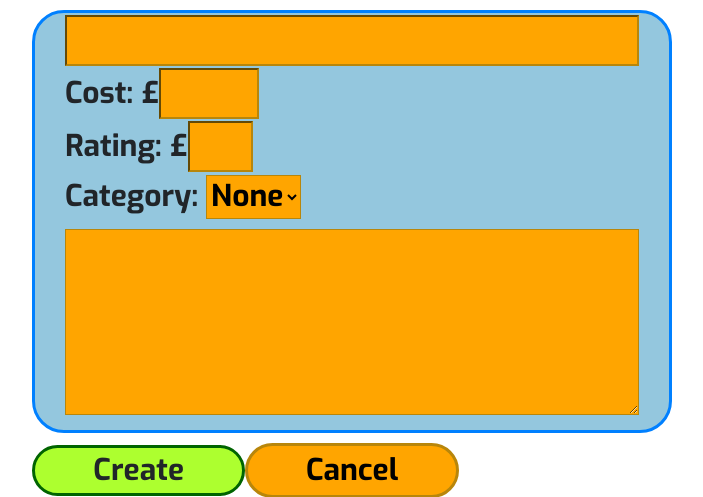
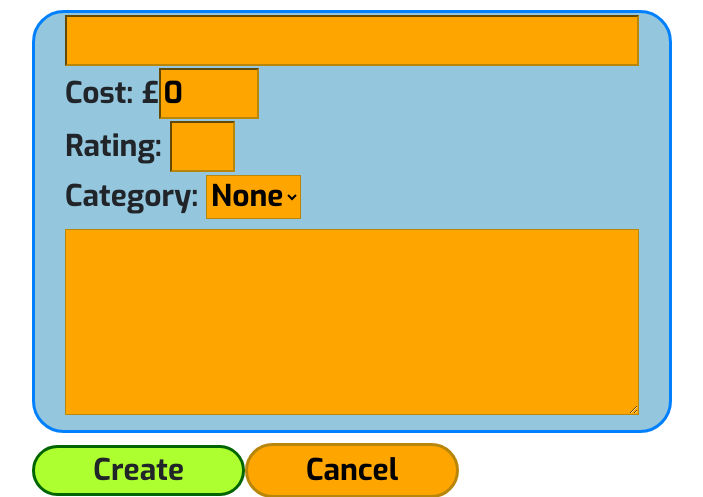
Before and after one commit to Code-Institute-Submissions/FortyTwoFortyTwo-GameList, a Flask app: page /new in a window 1280 px wide. Shown: the top 497 px of the page, without its empty margins (288-991 px from the left). Run offline with Flask 2, Linux system fonts and the light colour scheme; data that the repository does not hold is empty; some libraries are stand-ins or nearby versions.

Commit message:
Validate title, cost and rating datas entered

```diff
--- a/static/js/main.js
+++ b/static/js/main.js
@@ -9,6 +9,15 @@ $(document).on("click", ".game-create", function ()
 	let datarating = $("#input-rating")[0].value;
 	let datacategory = $("#input-category")[0].value;
 	let datadesp = $("#input-desp")[0].value;
+
+	if (datatitle == "")
+	{
+		alert("Title field must not be empty");
+		return;
+	}
+
+	datacost = parseFloat(datacost).toFixed(2);
+	datarating = parseInt(datarating);
 
 	//Insert datas to database
 	$.post("/game_insert", {title: datatitle, cost: datacost, rating: datarating, category: datacategory, desp: datadesp}, function(data, status)
@@ -30,6 +39,15 @@ $(document).on("click", ".game-save", function ()
 	let datarating = $("#input-rating")[0].value;
 	let datacategory = $("#input-category")[0].value;
 	let datadesp = $("#input-desp")[0].value;
+
+	if (datatitle == "")
+	{
+		alert("Title field must not be empty");
+		return;
+	}
+
+	datacost = parseFloat(datacost).toFixed(2);
+	datarating = parseInt(datarating);
 
 	//Update datas to database
 	$.post("/game_update", {id: dataid, title: datatitle, cost: datacost, rating: datarating, category: datacategory, desp: datadesp}, function(data, status)
--- a/templates/info.html
+++ b/templates/info.html
@@ -19,9 +19,9 @@
 		<!-- Infos -->
 		<div class="col-12 offset-0 offset-md-3 col-md-6 no-gutters game-main border-basic color-blue">
 
-			<p class="text-align-center"><input class="text-align-center" type="text" id="input-title" name="title" value="{{ game.title }}" readonly></p>
-			<p>Cost: £<input type="text" id="input-cost" name="cost" value="{{ game.cost }}" readonly></p>
-			<p>Rating: £<input type="text" id="input-rating" name="rating" value="{{ game.rating }}" readonly></p>
+			<p class="text-align-center"><input class="text-align-center" type="text" id="input-title" name="title" value="{{ game.title }}" required readonly></p>
+			<p>Cost: £<input type="number" id="input-cost" name="cost" value="{{ game.cost }}" min="0" required readonly></p>
+			<p>Rating: <input type="number" id="input-rating" name="rating" value="{{ game.rating }}" min="0" max="100" required readonly></p>
 
 			<p>
 				<label for="input-category">Category: </label>
--- a/templates/new.html
+++ b/templates/new.html
@@ -17,9 +17,9 @@
 
 		<!-- Infos -->
 		<div class="col-12 offset-0 offset-md-3 col-md-6 no-gutters game-main border-basic color-blue">
-			<p class="text-align-center"><input class="color-orange" type="text" id="input-title" name="title" value=""></p>
-			<p>Cost: £<input class="color-orange" type="text" id="input-cost" name="cost" value=""></p>
-			<p>Rating: £<input class="color-orange" type="text" id="input-rating" name="rating" value=""></p>
+			<p class="text-align-center"><input class="color-orange" type="text" id="input-title" name="title" value="" required></p>
+			<p>Cost: £<input class="color-orange" type="number" id="input-cost" name="cost" value="0" required></p>
+			<p>Rating: <input class="color-orange" type="number" id="input-rating" name="rating" min="0" max="100" required></p>
 
 			<p>
 				<label for="input-category">Category: </label>
```
